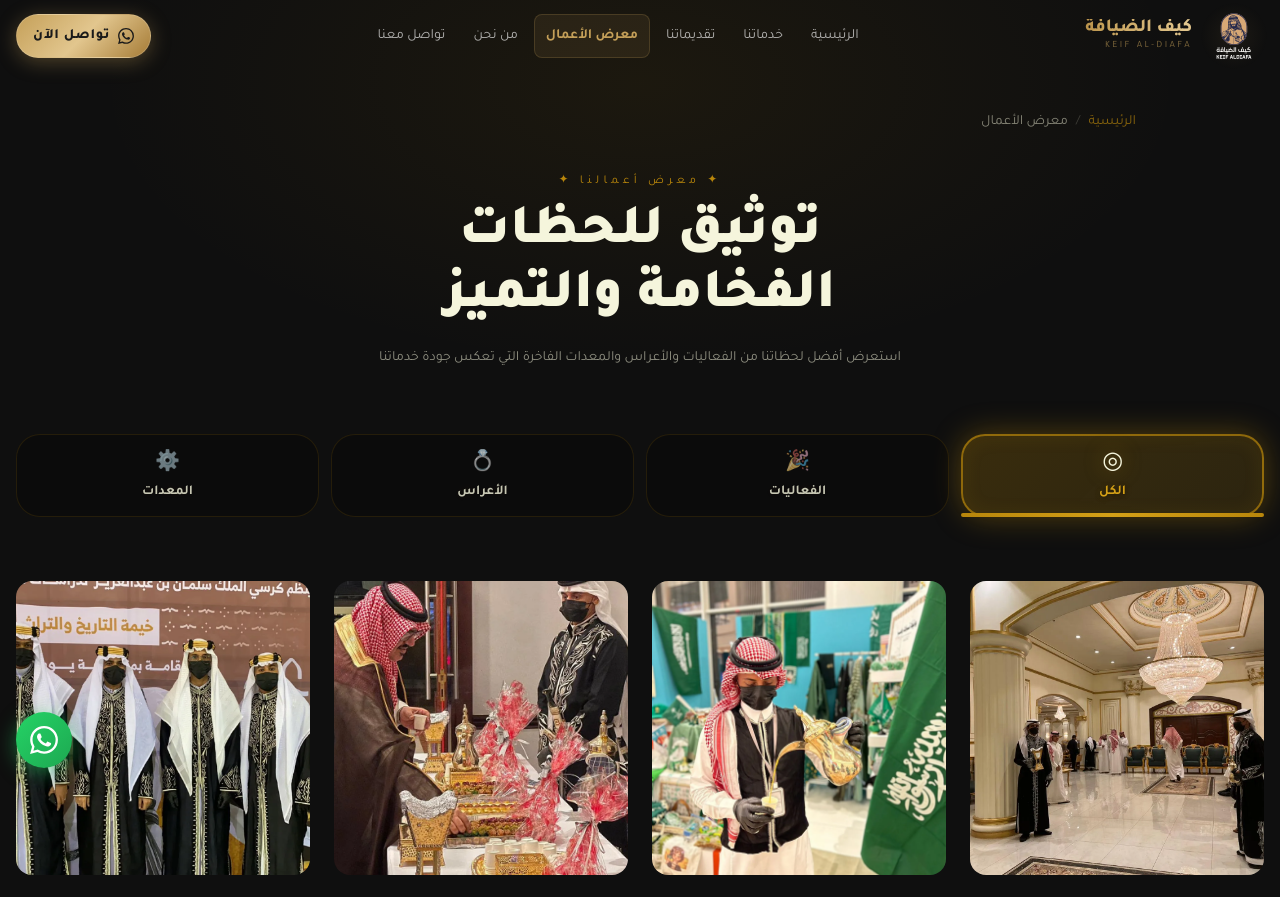
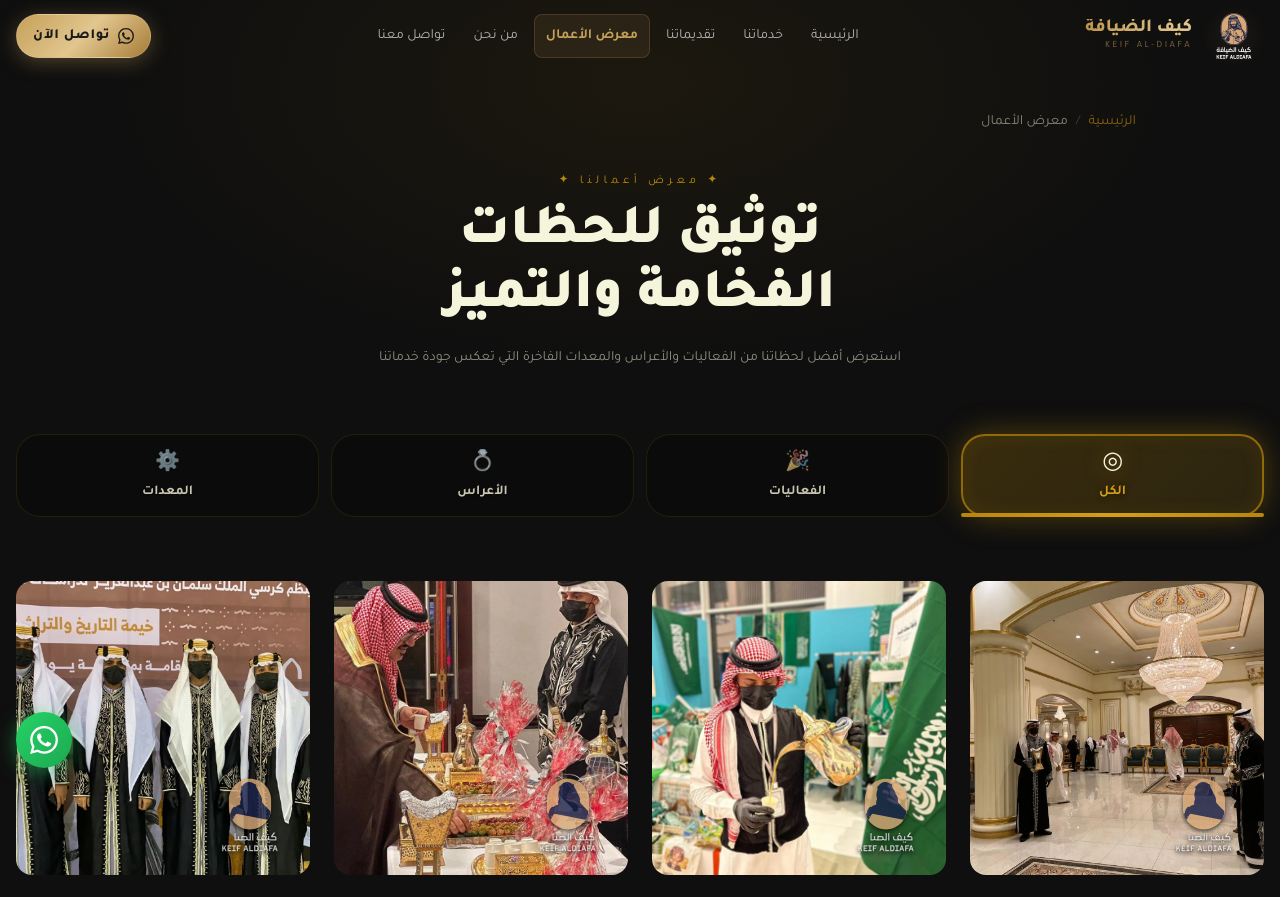
Before and after one commit to moain2026/kaif-al-diyafa-2027, a Next.js app: page /portfolio in a window 1280 px wide. Shown: the top 897 px of the page. Built offline with nearby package versions, Linux system fonts and the light colour scheme.

Commit message:
feat: Update watermark logo to match original with white text and black stroke

```diff
--- a/src/app/portfolio/PortfolioClient.tsx
+++ b/src/app/portfolio/PortfolioClient.tsx
@@ -3,6 +3,7 @@
 import { useState, useRef, useCallback, useEffect } from "react";
 import { motion, AnimatePresence, useMotionValue, useTransform, animate, useScroll } from "motion/react";
 import { ImageWithFallback } from "@/components/ImageWithFallback";
+import ProtectedImage from "@/components/ProtectedImage";
 import { Breadcrumbs } from "@/components/Breadcrumbs";
 import {
   EVENT_IMAGES,
@@ -147,7 +148,7 @@ function Lightbox({
             onDragEnd={handleDragEnd}
             className="w-full h-full flex items-center justify-center cursor-grab active:cursor-grabbing select-none"
           >
-            <ImageWithFallback
+            <ProtectedImage
               src={item.image}
               alt={`صورة ${index + 1}`}
               className="max-w-full max-h-full w-auto h-auto object-contain"
@@ -318,7 +319,7 @@ export default function PortfolioClient() {
               onClick={() => setSelectedIndex(idx)}
               className="group relative rounded-2xl overflow-hidden cursor-pointer aspect-square"
             >
-              <ImageWithFallback
+              <ProtectedImage
                 src={item.image}
                 alt={`صورة ${idx + 1}`}
                 className="w-full h-full object-cover transition-transform duration-700 group-hover:scale-110"
--- /dev/null
+++ b/src/components/ProtectedImage.tsx
@@ -0,0 +1,61 @@
+'use client';
+import React from 'react';
+import Image from 'next/image';
+
+interface ProtectedImageProps {
+  src: string;
+  alt: string;
+  width?: number;
+  height?: number;
+  className?: string;
+  priority?: boolean;
+}
+
+const ProtectedImage: React.FC<ProtectedImageProps> = ({
+  src,
+  alt,
+  width = 600,
+  height = 600,
+  className = '',
+  priority = false,
+}) => {
+  const handleContextMenu = (e: React.MouseEvent) => {
+    e.preventDefault();
+  };
+
+  return (
+    <div
+      className="relative w-full h-full overflow-hidden select-none"
+      onContextMenu={handleContextMenu}
+    >
+      <Image
+        src={src}
+        alt={alt}
+        width={width}
+        height={height}
+        priority={priority}
+        className={className}
+        draggable={false}
+      />
+      {/* Watermark Layer */}
+      <div className="absolute bottom-3 right-3 z-10 pointer-events-none">
+        <div className="relative w-16 md:w-24 opacity-80 drop-shadow-[0_2px_2px_rgba(0,0,0,0.8)]">
+          <Image
+            src="/images/watermarks/svg/logo-1.svg"
+            alt="Watermark"
+            width={100}
+            height={100}
+            className="w-full h-auto"
+          />
+        </div>
+      </div>
+      {/* Protection Overlay */}
+      <div
+        className="absolute inset-0 z-20 pointer-events-auto bg-transparent"
+        aria-hidden="true"
+      />
+    </div>
+  );
+};
+
+export default ProtectedImage;
```
Also changed, not shown: public/images/watermarks/svg/logo-1.svg (added).
